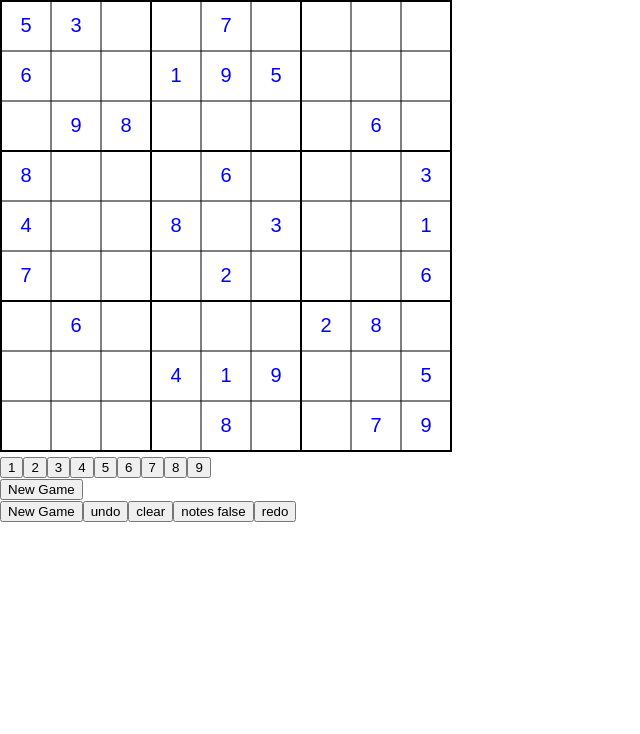
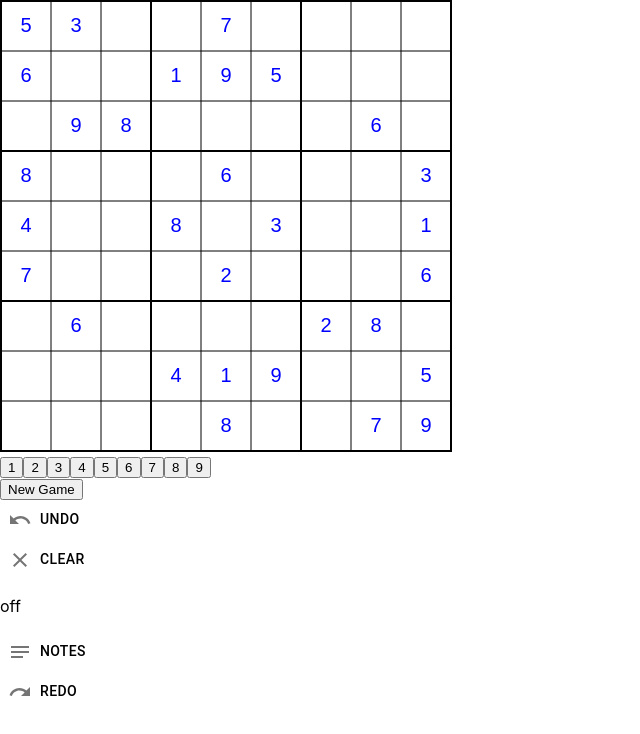
Before and after one commit to nassorh/Sudoku-Solver, a React (Create React App) app: page / in a window 1280 px wide. Shown: the top 734 px of the page, without its empty margins (0-640 px from the left). Built offline with nearby package versions, Linux system fonts and the light colour scheme; the HTML template or start-up script is replaced by a standard one.

Commit message:
Refactor : Added Icons to game control buttons
- Added Icons to control buttons
- Defined the call back functions in the interface

```diff
--- a/src/components/GameControls.tsx
+++ b/src/components/GameControls.tsx
@@ -1,31 +1,54 @@
+import IconButton from '@mui/material/IconButton';
+import ClearIcon from '@mui/icons-material/Clear';
+import UndoIcon from '@mui/icons-material/Undo';
+import RedoIcon from '@mui/icons-material/Redo';
+import NotesIcon from '@mui/icons-material/Notes';
+import Typography from '@mui/material/Typography';
+
 interface GameControlsProps{
-    onClearNumber : Function
-    onClickNotes : Function
+    onClearNumber : () => void;
+    onClickNotes : () => void;
     clickStatus : boolean
-    onClickUndo : Function
-    onClickRedo : Function
-    onClickNewGame : Function
+    onClickUndo : () => void;
+    onClickRedo : () => void;
 }
 
 const GameControls = (props : GameControlsProps) => {
     return (
-      <div>
-          <button key="new" onClick={() => props.onClickNewGame()}>
-            New Game
-          </button>
-          <button key="undo" onClick={() => props.onClickUndo()}>
-            undo
-          </button>
-          <button key="clear" onClick={() => props.onClearNumber()}>
-            clear
-          </button>
-          <button key="notes" onClick={() => props.onClickNotes()}>
-            notes {props.clickStatus.toString()}
-          </button>
-          <button key="redo" onClick={() => props.onClickRedo()}>
-            redo
-          </button>
-      </div>
+      <div className='game-controls'>
+
+        <div>
+          <IconButton className="game-control-icon" key="undo" onClick={() => props.onClickUndo()} aria-label="Undo">
+            <UndoIcon />
+          </IconButton>
+          <Typography variant="button">Undo</Typography>
+        </div>
+
+        <div >
+          <IconButton className="game-control-icon" key="clear" onClick={() => props.onClearNumber()} aria-label="Clear">
+            <ClearIcon />
+          </IconButton>
+          <Typography variant="button">Clear</Typography>
+        </div>
+
+        <div>
+            {props.clickStatus?
+              <p className="notes-status">on</p>
+              :<p className="notes-status">off</p>
+            }
+          <IconButton className="game-control-icon" key="notes" onClick={() => props.onClickNotes()} aria-label="Notes">
+            <NotesIcon />
+          </IconButton>
+          <Typography variant="button">Notes</Typography>
+        </div>
+
+        <div>
+          <IconButton className="game-control-icon"key="redo" onClick={() => props.onClickRedo()} aria-label="Redo">
+            <RedoIcon />
+          </IconButton>
+          <Typography variant="button">Redo</Typography>
+        </div>
+    </div>
     );
   };
 
```
